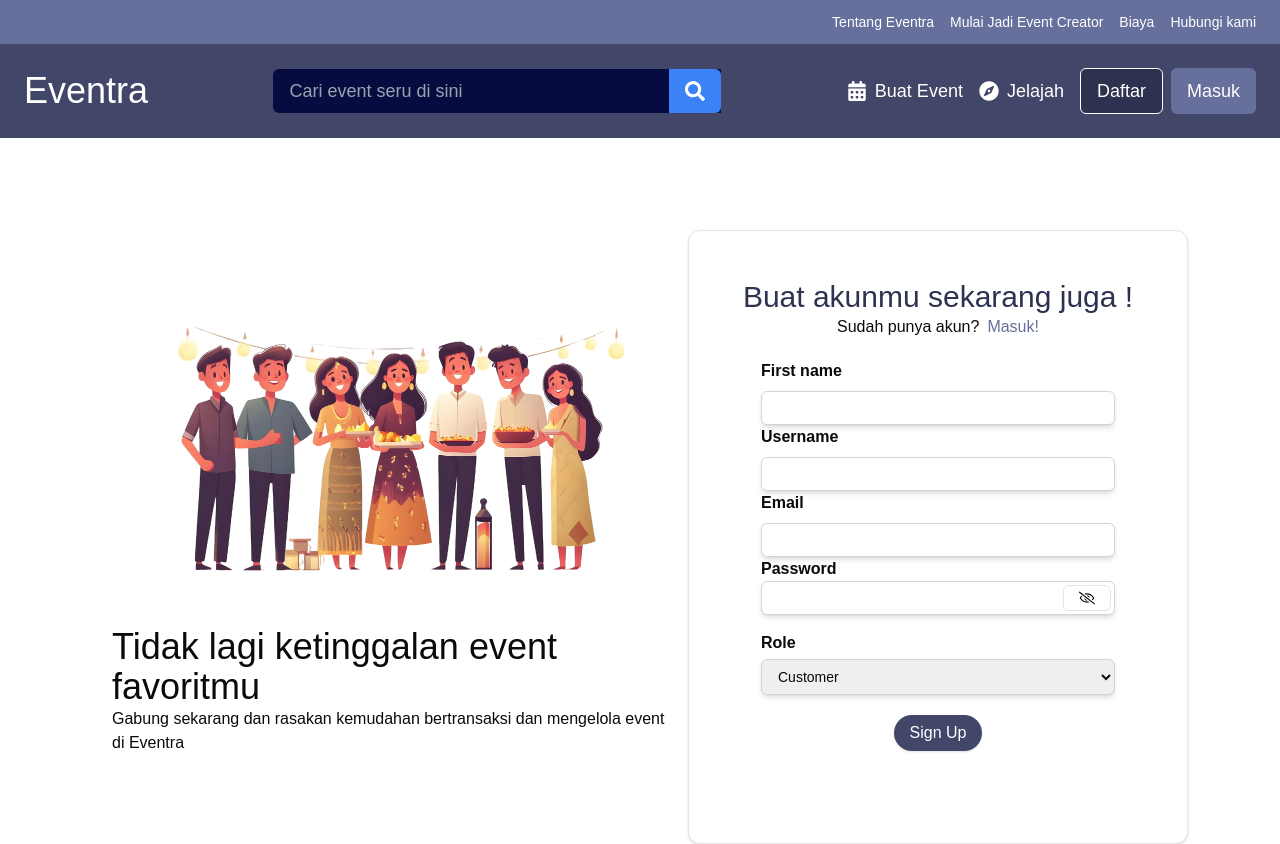
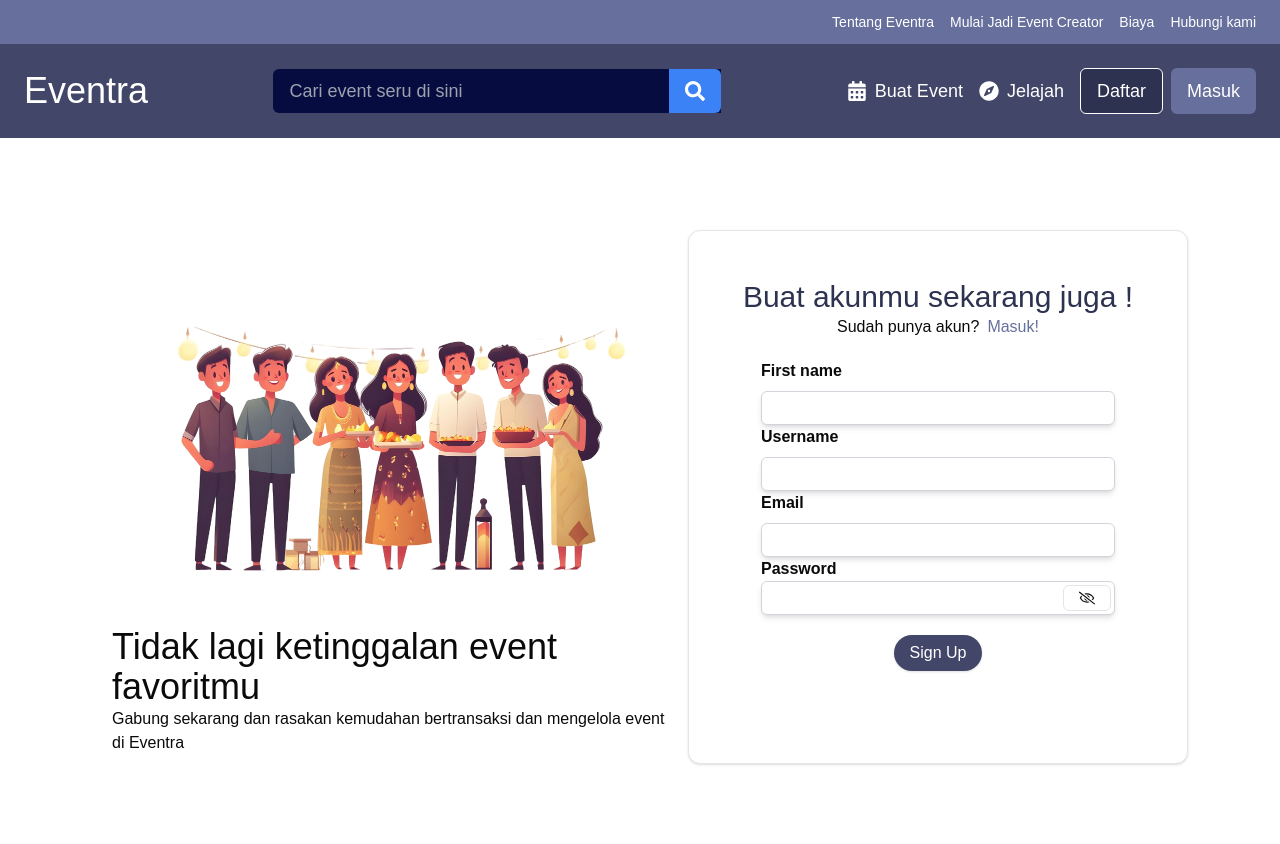
Before and after one commit to vinaarchi/fe-minpro, a Next.js app: page /sign-up in a window 1280 px wide. Shown: the top 844 px of the page. Built offline with nearby package versions, Linux system fonts and the light colour scheme; no server answers.

Commit message:
revamp update role: nnti di update lagi

```diff
--- a/src/app/sign-up/page.tsx
+++ b/src/app/sign-up/page.tsx
@@ -3,12 +3,10 @@
 import Image from "next/image";
 import FormInput from "@/components/FormInput";
 import { Formik, Form, FormikProps } from "formik";
-import { ISignUpValue } from "./type";
 
 import * as React from "react";
 import { Button } from "@/components/ui/button";
 import { Card, CardContent } from "@/components/ui/card";
-import { error } from "console";
 import { callAPI } from "@/config/axios";
 import { SignUpSchema } from "./SignUpSchema";
 
@@ -18,7 +16,6 @@ interface FormValue {
   username: string;
   email: string;
   password: string;
-  role: "CUSTOMER" | "ORGANIZER";
 }
 
 const signUp: React.FunctionComponent<ISignUpPageProps> = (props) => {
@@ -29,8 +26,7 @@ const signUp: React.FunctionComponent<ISignUpPageProps> = (props) => {
         fullname: values.fullname,
         username: values.username,
         email: values.email,
-        password: values.password,
-        role: values.role,
+        password: values.password
       });
       alert(res.data.message);
     } catch (error) {
@@ -76,8 +72,7 @@ const signUp: React.FunctionComponent<ISignUpPageProps> = (props) => {
                     fullname: "",
                     username: "",
                     email: "",
-                    password: "",
-                    role: "CUSTOMER",
+                    password: ""
                   }}
                   onSubmit={(values: FormValue, { resetForm }) => {
                     console.log("Values from input formik :", values);
@@ -120,21 +115,7 @@ const signUp: React.FunctionComponent<ISignUpPageProps> = (props) => {
                             onChange={handleChange}
                             value={values.password}
                           />
-                          <div className="mt-4">
-                            <label htmlFor="role" className="font-bold">
-                              Role
-                            </label>
-                            <select
-                              name="role"
-                              id="role"
-                              value={values.role}
-                              onChange={handleChange}
-                              className="mt-1 block w-full px-3 py-2 border border-gray-300 rounded-md shadow-md focus:outline-none focus:ring-customMediumBlue focus:border-black sm:text-sm"
-                            >
-                              <option value="CUSTOMER">Customer</option>
-                              <option value="ORGANIZER">Organizer</option>
-                            </select>
-                          </div>
+
                           <div className="flex justify-center items-center gap-4 p-5">
                             <Button
                               type="submit"
--- a/src/app/sign-up/type.ts
+++ b/src/app/sign-up/type.ts
@@ -1,7 +1,6 @@
 export interface ISignUpValue {
-    fullname: string;
-    username: string;
-    email: string;
-    password: string;
-    role: "customer" | "organizer";
+  fullname: string;
+  username: string;
+  email: string;
+  password: string;
 }
--- a/src/components/Navbar.tsx
+++ b/src/components/Navbar.tsx
@@ -41,7 +41,6 @@ const Navbar: React.FunctionComponent<INavbarProps> = (props) => {
   React.useEffect(() => {
     keepLogin();
   }, []);
-
   return (
     <>
       <nav className="flex justify-between items-center bg-customLightBlue px-4 sm:px-6 py-3 top-0 z-50 w-full text-sm">
```
